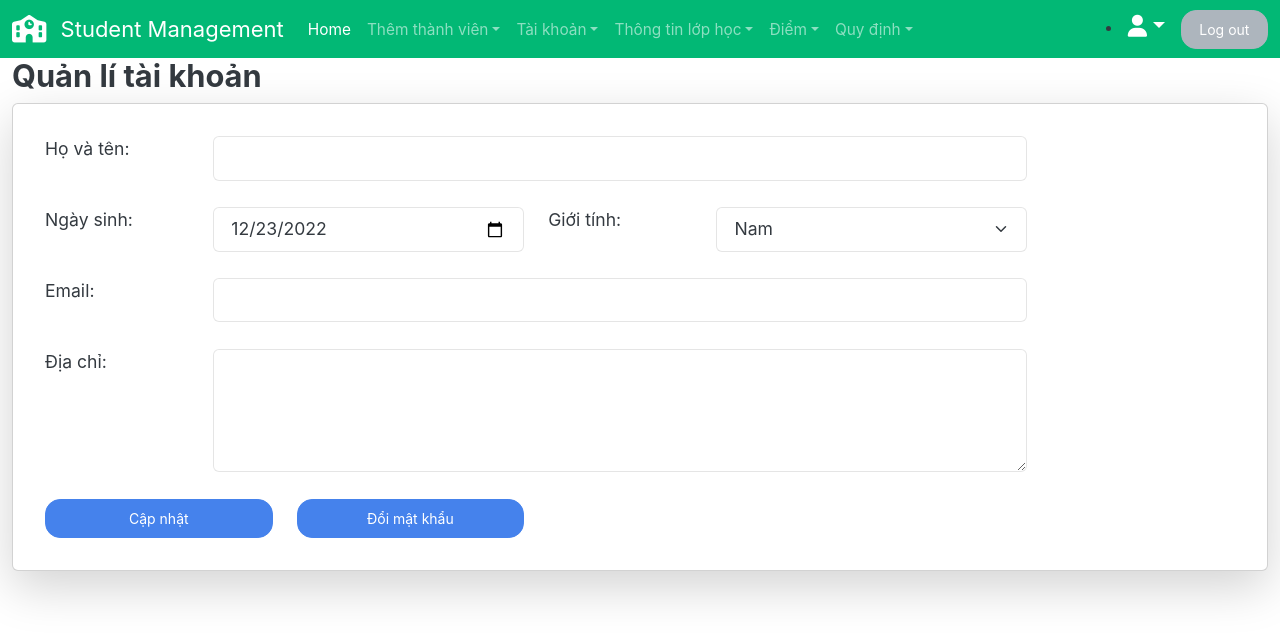
After one commit to ngoxuanchien/QuanLyHocSinh, a Django app: page /capnhattaikhoan/ in a window 1280 px wide. The commit adds this page. Shown: the top 639 px of the page. Run offline with Django 4.2, Linux system fonts and the light colour scheme; a user stored in the database is signed in; some libraries are stand-ins or nearby versions.

Commit message:
'commit before pull Phuong'

```diff
--- a/QuanLyHocSinh/studentManager/forms.py
+++ b/QuanLyHocSinh/studentManager/forms.py
@@ -132,12 +132,9 @@ class updateCustomUserForm(forms.ModelForm):
 
         address = forms.CharField(label="", widget=forms.Textarea(
             attrs={"rows": 4, 'class': 'form-control', 'id': 'address_user',
-                   'placeholder': "12, đường 01, quận 1, tp HCM"
                    }))
 
-
         address.required = False
-
         email.required = False
     except:
         ''''''
@@ -147,6 +144,37 @@ class updateCustomUserForm(forms.ModelForm):
                   'sex', 'email', 'address']
 
 
+# class userUpdateForm(forms.ModelForm):
+#     try:
+#         name = forms.CharField(label='', widget=forms.TextInput(
+#             attrs={'id': "name_user", 'class': "form-control"
+#                    }))
+#         dateOfBirth = forms.CharField(label="", widget=forms.DateInput(
+#             attrs={'type': 'date', 'id': "datepicker", 'class': 'form-control'
+#                    }))
+
+#         sex = forms.CharField(label="", widget=forms.Select(
+#             choices=CustomUser().SEX_CATELOGY,
+#             attrs={'class': 'form-select', 'id': 'sex_user'
+#                    }))
+
+#         email = forms.CharField(label="", widget=forms.TextInput(
+#             attrs={'type': 'email', 'id': 'email_user', 'class': 'form-control',
+#                    }))
+
+#         address = forms.CharField(label="", widget=forms.Textarea(
+#             attrs={"rows": 4, 'class': 'form-control', 'id': 'address_user',
+#                    'placeholder': "12, đường 01, quận 1, tp HCM"
+#                    }))
+
+#         phone = forms.CharField(label="", widget=forms.TextInput(
+#             attrs={'id': 'phone_user', 'class': 'form-control',
+#                    }))
+#     except:
+#         ''''''
+#     class Meta:
+#         model = CustomUser
+#         fields = ('name', 'dateOfBirth', 'sex', 'phone', 'email', 'address')
 
 class YearForm(ModelForm):
     try:
--- a/QuanLyHocSinh/studentManager/templates/studentManager/base.html
+++ b/QuanLyHocSinh/studentManager/templates/studentManager/base.html
@@ -148,6 +148,7 @@
                             aria-expanded="false"><i class="fa-solid fa-user"></i></a>
                         <div class="dropdown-menu">
                             <a class="dropdown-item" href="{% url 'userProfile' %}">Thông tin cá nhân</a>
+                            <a class="dropdown-item" href="{% url 'capNhatTaiKhoan' %}">Cập nhật tài khoản</a>
                             <a class="dropdown-item" href="{% url 'logout_user' %}">Đăng xuất</a>
                         </div>
                     </li>
--- /dev/null
+++ b/QuanLyHocSinh/studentManager/templates/studentManager/capNhatTaiKhoan.html
@@ -0,0 +1,87 @@
+{% extends 'studentManager/base.html' %}
+{% load static %}
+{% block content %}
+<h3 class="label">Quản lí tài khoản</h3>
+<div class="card card-body shadow-lg">
+    {% if profile_form.errors %}
+    <div class="alert alert-danger alert-dismissible" role="alert">
+        <div id="form_errors">
+            {% for key, value in profile_form.errors.items %}
+            <strong>{{ value }}</strong>
+            {% endfor %}
+        </div>
+        <button type="button" class="close" data-dismiss="alert" aria-label="Close">
+            <span aria-hidden="true">&times;</span>
+        </button>
+    </div>
+    {% endif %}
+    <div class="jus_center row">
+        <form role="form" method="POST" enctype="multipart/form-data" class="col-lg-10">
+            {% csrf_token %}
+            <div class="card-body">
+                <div class="form-group row jus_center">
+                    <div for='name_user' class="col-lg-2">
+                        Họ và tên:
+                    </div>
+                    <div class="col-lg-10">
+                        {{profile_form.name}}
+                    </div>
+                </div>
+                <br>
+                <div class="form-group row jus_center">
+                    <div class='col-lg-6'>
+                        <div class='row'>
+                            <div for='datepicker' class="col-lg-4">
+                                Ngày sinh:
+                            </div>
+                            <div class="col-lg-8">
+                                {{profile_form.dateOfBirth}}
+                            </div>
+                        </div>
+                    </div>
+                    <div class='col-lg-6'>
+                        <div class='row'>
+                            <div for='sex_user' class="col-lg-4">
+                                Giới tính:
+                            </div>
+                            <div class="col-lg-8">
+                                {{profile_form.sex}}
+                            </div>
+                        </div>
+                    </div>
+                </div>
+                <br>
+                <div class="form-group row jus_center">
+                    <div for='email_user' class="col-lg-2">
+                        Email:
+                    </div>
+                    <div class="col-lg-10">
+                        {{profile_form.email}}
+                    </div>
+                </div>
+                <br>
+                <div class="form-group row jus_center">
+                    <div for='address_user' class="col-lg-2">
+                        Địa chỉ:
+                    </div>
+                    <div class="col-lg-10">
+                        {{profile_form.address}}
+                    </div>
+                </div>
+                <br>
+                <div class="form-group row jus_space-around ">
+                    <div class="col-lg-3">
+                        <button type="submit" class="btn btn-primary btn-block" style="width: 100%;">
+                            Cập nhật
+                        </button>
+                    </div>
+                    <div class="col-lg-3">
+
+                        <a href="#" class="btn btn-primary" style="width: 100%;">Đổi mật khẩu</a>
+                    </div>
+                </div>
+            </div>
+        </form>
+    </div>
+</div>
+{% endblock content %}
--- a/QuanLyHocSinh/studentManager/urls.py
+++ b/QuanLyHocSinh/studentManager/urls.py
@@ -13,6 +13,7 @@ urlpatterns = [
     path("danhsachtaikhoanHS/capnhat/<int:account_id>", views.capNhatTKHS, name='capNhatTKHS'),
     path("danhsachtaikhoanHS/delete/<int:account_id>", views.xoaTKHS, name='xoaTKHS'),
 
+    path('capnhattaikhoan/', views.capNhatTaiKhoan, name='capNhatTaiKhoan'),
     path('profile', views.userProfile, name = 'userProfile'),
 
     path('home/', views.homepage, name = "homepage"),
--- a/QuanLyHocSinh/studentManager/views.py
+++ b/QuanLyHocSinh/studentManager/views.py
@@ -12,6 +12,9 @@ from django.views.decorators.csrf import csrf_protect
 from django.views.decorators.csrf import csrf_exempt
 from django.contrib import messages
 from django.shortcuts import render, redirect, get_object_or_404
+from django.urls import reverse, reverse_lazy
+from django.contrib.auth.views import PasswordChangeView
+from django.contrib.messages.views import SuccessMessageMixin
 
 def homepage(request):
     message = "This is temporary home page for our project"
@@ -204,6 +207,29 @@ def xoaTKHS(request, account_id):
     return HttpResponseRedirect(reverse('dsTaiKhoanHS'))
 
 
+@login_required(login_url='login')
+def capNhatTaiKhoan(request):
+    if request.method == 'POST':
+        profile_form = updateCustomUserForm(request.POST, instance=request.user)
+        if profile_form.is_valid():
+            profile_form.save()
+            messages.success(request, 'Cập nhật thành công')
+            return redirect(to='capNhatTaiKhoan')
+    else:
+        profile_form = updateCustomUserForm(instance=request.user)
+
+    return render(request, 'studentManager/capNhatTaiKhoan.html', {'profile_form': profile_form})
+
+
+class doiMatKhau(SuccessMessageMixin, PasswordChangeView):
+    template_name = 'admin_template/capNhatMatKhau.html'
+    success_message = "Successfully Changed Your Password"
+    success_url = reverse_lazy('capNhatTaiKhoan')
+
+
+
+
+
 semester = 2
 
 # @login_required(login_url = 'login')
```
Also changed, not shown: QuanLyHocSinh/db.sqlite3.
